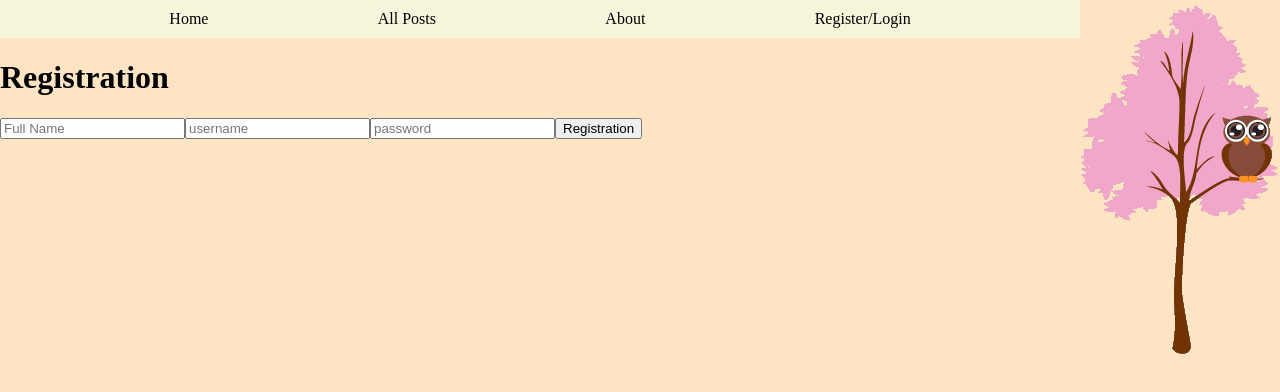
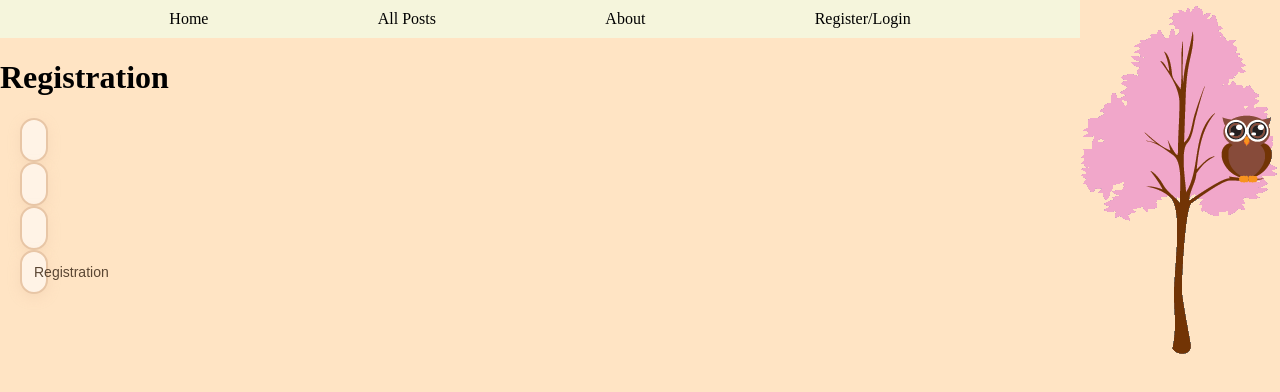
Before and after one commit to nazrul-cdda/BrainNoise, a React (Vite) app: page /registration in a window 1280 px wide. Shown: the top 392 px of the page. Built offline with nearby package versions, Linux system fonts and the light colour scheme.

Commit message:
added title

```diff
--- a/src/index.css
+++ b/src/index.css
@@ -83,3 +83,8 @@ body {
   font-size: 20px;
   text-align: right;
 }
+.registration {
+  display: flex;
+  flex-direction: column;
+  margin-right: 1100px;
+}
--- a/src/pages/Login.jsx
+++ b/src/pages/Login.jsx
@@ -37,14 +37,52 @@ export const Login = () => {
                 value = {username}
                 placeholder="username"
                 onChange={(e) => setUsername(e.target.value)}
+                style={{
+                    marginLeft: "20px",
+                    resize: "vertical",
+                    padding: "12px",
+                    borderRadius: "14px",
+                    border: "2px solid #e8c6a6",
+                    fontSize: "14px",
+                    outline: "none",
+                    backgroundColor: "#fff3e6",
+                    color: "#5a4633",
+                    boxShadow: "0 4px 12px rgba(232, 198, 166, 0.35)"
+                }}
             />
             <input
                 type = "password"
                 value = {password}
                 placeholder="password"
                 onChange={(e) => setPassword(e.target.value)}
+                style={{
+                    marginLeft: "20px",
+                    resize: "vertical",
+                    padding: "12px",
+                    borderRadius: "14px",
+                    border: "2px solid #e8c6a6",
+                    fontSize: "14px",
+                    outline: "none",
+                    backgroundColor: "#fff3e6",
+                    color: "#5a4633",
+                    boxShadow: "0 4px 12px rgba(232, 198, 166, 0.35)"
+                }}
             />
-            <button onClick={addToUser}>Login</button>
+            <button
+                style={{
+                        marginLeft: "20px",
+                        resize: "vertical",
+                        padding: "12px",
+                        borderRadius: "14px",
+                        border: "2px solid #e8c6a6",
+                        fontSize: "14px",
+                        outline: "none",
+                        backgroundColor: "#fff3e6",
+                        color: "#5a4633",
+                        boxShadow: "0 4px 12px rgba(232, 198, 166, 0.35)"
+                }}
+                onClick={addToUser}>Login
+            </button>
         </div>
     )
 }
--- a/src/pages/Register.jsx
+++ b/src/pages/Register.jsx
@@ -38,20 +38,69 @@ export const Register = () => {
                 value = {Name}
                 placeholder="Full Name"
                 onChange={(e) => setName(e.target.value)}
+                style={{
+                    marginLeft: "20px",
+                    resize: "vertical",
+                    padding: "12px",
+                    borderRadius: "14px",
+                    border: "2px solid #e8c6a6",
+                    fontSize: "14px",
+                    outline: "none",
+                    backgroundColor: "#fff3e6",
+                    color: "#5a4633",
+                    boxShadow: "0 4px 12px rgba(232, 198, 166, 0.35)"
+                }}
             />
             <input
                 type = "username"
                 value = {username}
                 placeholder="username"
                 onChange={(e) => setUsername(e.target.value)}
+                style={{
+                    marginLeft: "20px",
+                    resize: "vertical",
+                    padding: "12px",
+                    borderRadius: "14px",
+                    border: "2px solid #e8c6a6",
+                    fontSize: "14px",
+                    outline: "none",
+                    backgroundColor: "#fff3e6",
+                    color: "#5a4633",
+                    boxShadow: "0 4px 12px rgba(232, 198, 166, 0.35)"
+                }}
             />
             <input
                 type = "password"
                 value = {password}
                 placeholder="password"
                 onChange={(e) => setPassword(e.target.value)}
+                style={{
+                    marginLeft: "20px",
+                    resize: "vertical",
+                    padding: "12px",
+                    borderRadius: "14px",
+                    border: "2px solid #e8c6a6",
+                    fontSize: "14px",
+                    outline: "none",
+                    backgroundColor: "#fff3e6",
+                    color: "#5a4633",
+                    boxShadow: "0 4px 12px rgba(232, 198, 166, 0.35)"
+                }}
             />
-            <button onClick={addToUser}>Registration</button>
+            <button
+            style={{
+                    marginLeft: "20px",
+                    resize: "vertical",
+                    padding: "12px",
+                    borderRadius: "14px",
+                    border: "2px solid #e8c6a6",
+                    fontSize: "14px",
+                    outline: "none",
+                    backgroundColor: "#fff3e6",
+                    color: "#5a4633",
+                    boxShadow: "0 4px 12px rgba(232, 198, 166, 0.35)"
+                }}
+            onClick={addToUser}>Registration</button>
         </div>
     )
 }
```
